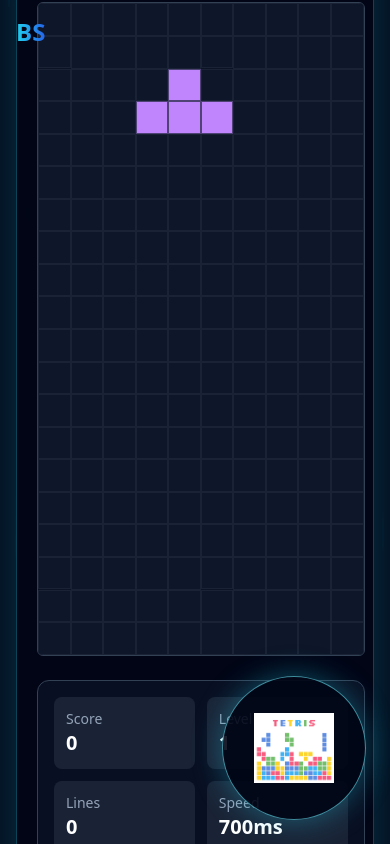
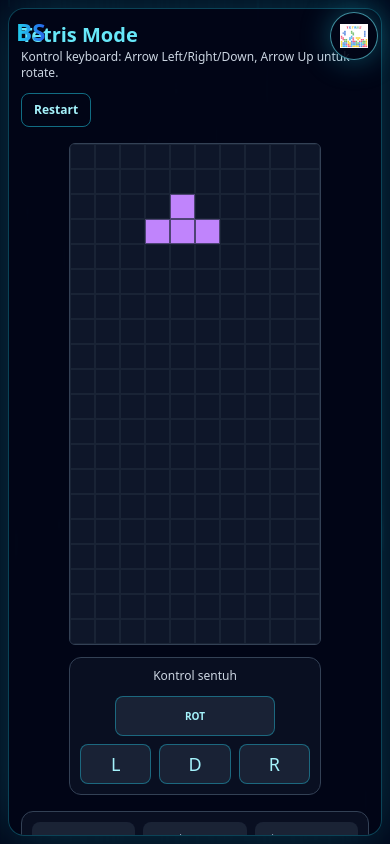
Before and after one commit to bintangmcsinaga/Portofolio, a React (Vite) app: page / in a window 390 px wide. Both pictures are taken after a click on the button "Buka Tetris". Built offline with nearby package versions, Linux system fonts and the light colour scheme.

Commit message:
tetris mobile

```diff
--- a/src/components/TetrisGame.jsx
+++ b/src/components/TetrisGame.jsx
@@ -157,9 +157,26 @@ const TetrisGame = () => {
     const [score, setScore] = useState(0)
     const [lines, setLines] = useState(0)
     const [gameOver, setGameOver] = useState(false)
+    const [viewport, setViewport] = useState(() => ({
+        width: typeof window !== 'undefined' ? window.innerWidth : 1280,
+        height: typeof window !== 'undefined' ? window.innerHeight : 720,
+    }))
 
     const level = Math.floor(lines / 10) + 1
     const dropSpeed = Math.max(MIN_DROP_SPEED, BASE_DROP_SPEED - (level - 1) * 70)
+    const isMobileViewport = viewport.width < 768
+
+    const mobileBoardWidth = useMemo(() => {
+        if (!isMobileViewport) {
+            return null
+        }
+
+        const widthLimit = viewport.width - 56
+        const heightLimit = (viewport.height - 340) / 2
+        const preferredSize = Math.min(widthLimit, heightLimit, 320)
+
+        return Math.max(140, preferredSize)
+    }, [isMobileViewport, viewport.height, viewport.width])
 
     const resetGame = useCallback(() => {
         setBoard(createEmptyBoard())
@@ -168,6 +185,20 @@ const TetrisGame = () => {
         setScore(0)
         setLines(0)
         setGameOver(false)
+    }, [])
+
+    useEffect(() => {
+        const syncViewport = () => {
+            setViewport({
+                width: window.innerWidth,
+                height: window.innerHeight,
+            })
+        }
+
+        syncViewport()
+        window.addEventListener('resize', syncViewport)
+
+        return () => window.removeEventListener('resize', syncViewport)
     }, [])
 
     const moveHorizontal = useCallback(
@@ -321,22 +352,25 @@ const TetrisGame = () => {
     const nextColor = TETROMINOES[nextType]?.color ?? '#94a3b8'
 
     return (
-        <div className="w-full max-w-4xl rounded-2xl border border-cyan-400/30 bg-slate-950/90 p-5 shadow-[0_0_60px_rgba(34,211,238,0.25)] md:p-7">
-            <div className="mb-5 flex flex-wrap items-center justify-between gap-3">
+        <div className="mx-auto w-full max-w-4xl max-h-[calc(100dvh-1rem)] overflow-y-auto rounded-2xl border border-cyan-400/30 bg-slate-950/90 p-3 shadow-[0_0_60px_rgba(34,211,238,0.25)] sm:max-h-none sm:overflow-visible sm:p-5 md:p-7">
+            <div className="mb-4 flex flex-wrap items-center justify-between gap-3 sm:mb-5">
                 <div>
-                    <h2 className="text-2xl font-bold text-cyan-300">Tetris Mode</h2>
-                    <p className="text-sm text-slate-300">Kontrol: Arrow Left/Right/Down, Arrow Up untuk rotate.</p>
+                    <h2 className="text-xl font-bold text-cyan-300 sm:text-2xl">Tetris Mode</h2>
+                    <p className="text-xs text-slate-300 sm:text-sm">Kontrol keyboard: Arrow Left/Right/Down, Arrow Up untuk rotate.</p>
                 </div>
                 <button
                     onClick={resetGame}
-                    className="rounded-lg border border-cyan-400/50 px-4 py-2 text-sm font-semibold text-cyan-200 transition hover:bg-cyan-400/10"
+                    className="rounded-lg border border-cyan-400/50 px-3 py-2 text-xs font-semibold text-cyan-200 transition hover:bg-cyan-400/10 sm:px-4 sm:text-sm"
                 >
                     Restart
                 </button>
             </div>
 
-            <div className="grid gap-6 md:grid-cols-[minmax(0,1fr)_220px]">
-                <div className="mx-auto w-[min(84vw,360px)]">
+            <div className="grid gap-4 sm:gap-6 md:grid-cols-[minmax(0,1fr)_220px]">
+                <div
+                    className="mx-auto w-full max-w-[360px] md:w-[min(84vw,360px)]"
+                    style={isMobileViewport && mobileBoardWidth ? { width: `${mobileBoardWidth}px` } : undefined}
+                >
                     <div
                         className="grid overflow-hidden rounded-md border border-slate-700 bg-slate-900/80"
                         style={{ gridTemplateColumns: `repeat(${BOARD_WIDTH}, minmax(0, 1fr))` }}
@@ -353,37 +387,79 @@ const TetrisGame = () => {
                             )),
                         )}
                     </div>
+
+                    <div className="mt-3 rounded-xl border border-slate-700 bg-slate-900/60 p-2.5 md:hidden">
+                        <p className="mb-3 text-center text-xs text-slate-300">Kontrol sentuh</p>
+                        <div className="flex justify-center">
+                            <button
+                                type="button"
+                                onClick={rotatePiece}
+                                className="flex h-10 w-40 items-center justify-center rounded-lg border border-cyan-400/40 bg-slate-800/80 text-[10px] font-bold text-cyan-200 active:scale-95"
+                                aria-label="Rotate"
+                            >
+                                ROT
+                            </button>
+                        </div>
+                        <div className="mt-2 grid grid-cols-3 gap-2">
+                            <button
+                                type="button"
+                                onClick={() => moveHorizontal(-1)}
+                                className="flex h-10 items-center justify-center rounded-lg border border-cyan-400/40 bg-slate-800/80 text-lg text-cyan-200 active:scale-95"
+                                aria-label="Move left"
+                            >
+                                L
+                            </button>
+                            <button
+                                type="button"
+                                onClick={moveDown}
+                                className="flex h-10 items-center justify-center rounded-lg border border-cyan-400/40 bg-slate-800/80 text-lg text-cyan-200 active:scale-95"
+                                aria-label="Move down"
+                            >
+                                D
+                            </button>
+                            <button
+                                type="button"
+                                onClick={() => moveHorizontal(1)}
+                                className="flex h-10 items-center justify-center rounded-lg border border-cyan-400/40 bg-slate-800/80 text-lg text-cyan-200 active:scale-95"
+                                aria-label="Move right"
+                            >
+                                R
+                            </button>
+                        </div>
+                    </div>
                 </div>
 
-                <div className="space-y-4 rounded-xl border border-slate-700 bg-slate-900/60 p-4">
-                    <div className="grid grid-cols-2 gap-3 text-sm">
-                        <div className="rounded-lg bg-slate-800/80 p-3">
+                <div className="space-y-3 rounded-xl border border-slate-700 bg-slate-900/60 p-2.5 sm:space-y-4 sm:p-4">
+                    <div className={`grid gap-2 text-xs sm:gap-3 sm:text-sm ${isMobileViewport ? 'grid-cols-3' : 'grid-cols-2'}`}>
+                        <div className="rounded-lg bg-slate-800/80 p-2.5 sm:p-3">
                             <p className="text-slate-400">Score</p>
-                            <p className="text-xl font-bold text-white">{score}</p>
+                            <p className="text-lg font-bold text-white sm:text-xl">{score}</p>
                         </div>
-                        <div className="rounded-lg bg-slate-800/80 p-3">
+                        <div className="rounded-lg bg-slate-800/80 p-2.5 sm:p-3">
                             <p className="text-slate-400">Level</p>
-                            <p className="text-xl font-bold text-white">{level}</p>
+                            <p className="text-lg font-bold text-white sm:text-xl">{level}</p>
                         </div>
-                        <div className="rounded-lg bg-slate-800/80 p-3">
+                        <div className="rounded-lg bg-slate-800/80 p-2.5 sm:p-3">
                             <p className="text-slate-400">Lines</p>
-                            <p className="text-xl font-bold text-white">{lines}</p>
+                            <p className="text-lg font-bold text-white sm:text-xl">{lines}</p>
                         </div>
-                        <div className="rounded-lg bg-slate-800/80 p-3">
-                            <p className="text-slate-400">Speed</p>
-                            <p className="text-xl font-bold text-white">{dropSpeed}ms</p>
-                        </div>
+                        {!isMobileViewport && (
+                            <div className="rounded-lg bg-slate-800/80 p-2.5 sm:p-3">
+                                <p className="text-slate-400">Speed</p>
+                                <p className="text-lg font-bold text-white sm:text-xl">{dropSpeed}ms</p>
+                            </div>
+                        )}
                     </div>
 
                     <div>
-                        <p className="mb-2 text-sm text-slate-400">Next Piece</p>
-                        <div className="inline-grid gap-1 rounded-lg border border-slate-700 bg-slate-900 p-3">
+                        <p className="mb-2 text-xs text-slate-400 sm:text-sm">Next Piece</p>
+                        <div className="inline-grid gap-1 rounded-lg border border-slate-700 bg-slate-900 p-2.5 sm:p-3">
                             {nextShape.map((row, rowIndex) => (
                                 <div key={`next-row-${rowIndex}`} className="flex gap-1">
                                     {row.map((cell, columnIndex) => (
                                         <div
                                             key={`next-cell-${rowIndex}-${columnIndex}`}
-                                            className="h-5 w-5 rounded-sm border border-slate-700"
+                                            className="h-4 w-4 rounded-sm border border-slate-700 sm:h-5 sm:w-5"
                                             style={{
                                                 backgroundColor: cell ? nextColor : 'rgba(15, 23, 42, 0.92)',
                                             }}
@@ -395,7 +471,7 @@ const TetrisGame = () => {
                     </div>
 
                     {gameOver && (
-                        <div className="rounded-lg border border-red-500/40 bg-red-500/10 p-3 text-sm text-red-200">
+                        <div className="rounded-lg border border-red-500/40 bg-red-500/10 p-3 text-xs text-red-200 sm:text-sm">
                             Game over. Tekan Enter atau klik Restart.
                         </div>
                     )}
--- a/src/pages/Home.jsx
+++ b/src/pages/Home.jsx
@@ -21,18 +21,22 @@ const Home = () => {
             <button
                 onClick={() => setIsTetrisActive((prev) => !prev)}
                 aria-label={isTetrisActive ? 'Tutup Tetris' : 'Buka Tetris'}
-                className="fixed bottom-6 right-6 z-[70] flex h-36 w-36 items-center justify-center rounded-full border border-cyan-300/60 bg-slate-950/90 shadow-[0_0_30px_rgba(34,211,238,0.35)] transition hover:scale-105 hover:bg-cyan-500/10"
+                className={`fixed z-[70] flex items-center justify-center rounded-full border border-cyan-300/60 bg-slate-950/90 shadow-[0_0_30px_rgba(34,211,238,0.35)] transition hover:scale-105 hover:bg-cyan-500/10 ${
+                    isTetrisActive
+                        ? 'right-3 top-3 h-12 w-12'
+                        : 'bottom-4 right-4 h-16 w-16 sm:bottom-6 sm:right-6 sm:h-20 sm:w-20'
+                }`}
             >
                 <img
                     src="/tetris_logo.png"
                     alt="Tetris trigger"
-                    className="h-20 w-20 object-contain"
+                    className={isTetrisActive ? 'h-7 w-7 object-contain' : 'h-10 w-10 object-contain sm:h-14 sm:w-14'}
                     draggable="false"
                 />
             </button>
 
             {isTetrisActive ? (
-                <section className="fixed inset-0 z-[60] flex items-center justify-center bg-slate-950/95 px-4 py-10">
+                <section className="fixed inset-0 z-[60] flex items-start justify-center overflow-y-auto bg-slate-950/95 px-2 pb-4 pt-2 sm:items-center sm:px-4 sm:py-10">
                     <TetrisGame />
                 </section>
             ) : (
```
